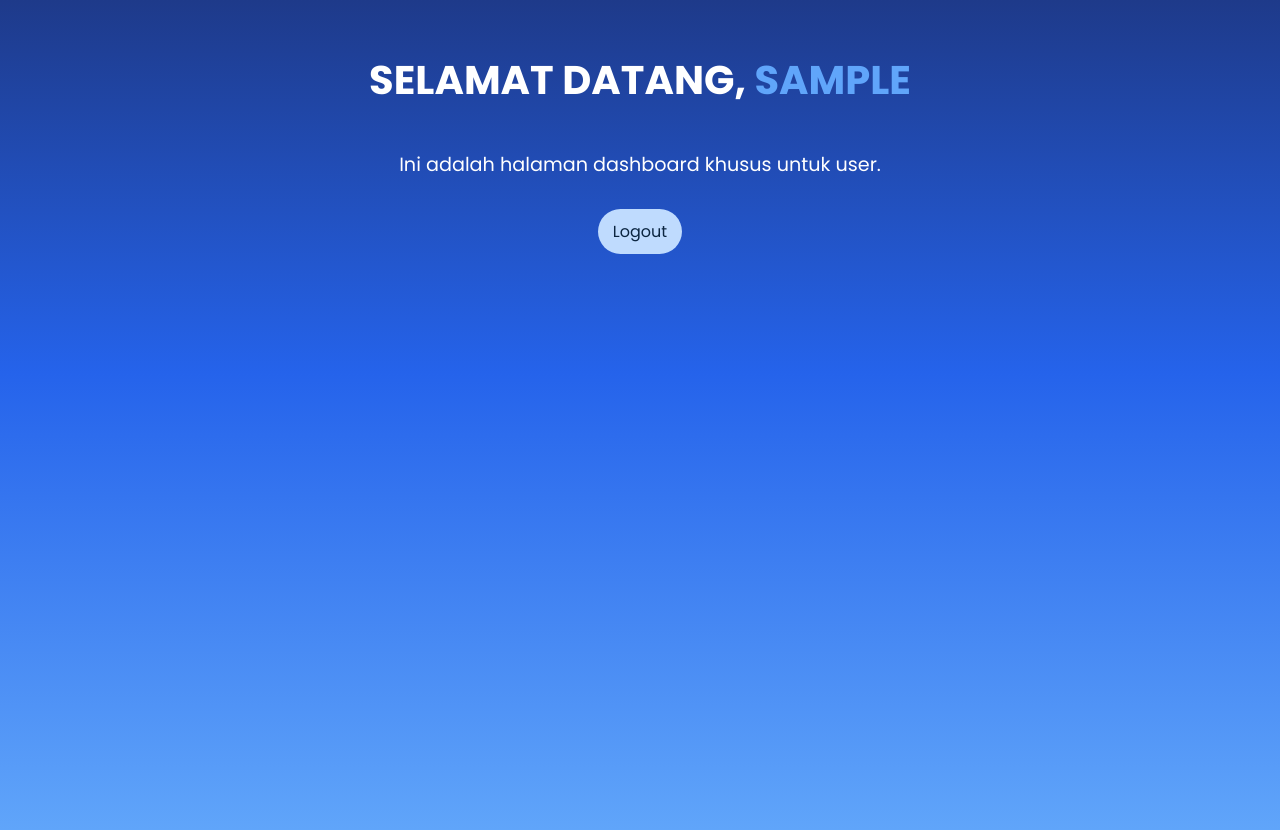
After one commit to CharlyIslami/login-system-php, a PHP site: page /halaman_user.php in a window 1280 px wide. The commit adds this page. Run offline with PHP 8.4, Linux system fonts and the light colour scheme; the visitor is signed in with stand-in values (Sample User, id 1).

Commit message:
Make dashboard for user and admin, add css for dashboard

```diff
--- a/config.php
+++ b/config.php
@@ -2,7 +2,7 @@
 $host = "localhost";
 $user = "root";
 $pass = "";
-$db = "login_sistemm";
+$db = "login_sistem";
 
 $koneksi = mysqli_connect($host, $user, $pass, $db);
 
--- /dev/null
+++ b/dashboard.css
@@ -0,0 +1,85 @@
+* {
+    padding: 0;
+    margin: 0;
+    box-sizing: border-box;
+}
+
+body {
+    font-family: 'poppins', sans-serif;
+    background: linear-gradient(180deg, #1e3a8a 0%, #2563eb 45%, #60a5fa 100%);
+    color: white;
+    min-height: 100vh;
+}
+
+h1 {
+    padding: 20px 30px;
+    text-align: center;
+    font-size: 2.5rem;
+    margin-top: 30px;
+    text-transform: uppercase;
+    animation: fadeIn 1s ease;
+}
+
+@keyframes fadeIn {
+    from {
+        opacity: 0;
+        transform: translateY(30px);
+    } to {
+        opacity: 1;
+        transform: translateY(0);
+    }
+}
+
+p {
+    font-size: 1.2rem;
+    text-align: center;
+    margin-top: 20px;
+    animation: fadeInUp 1.5s ease 0.3s;
+    opacity: 0;
+    animation-fill-mode: forwards;
+}
+
+@keyframes fadeInUp {
+    from {
+        opacity: 0;
+        transform: translateY(30px);
+    } to {
+        opacity: 1;
+        transform: translateY(0);
+    }
+}
+
+.p {
+    color: #60a5fa;
+}
+
+a {
+    display: block;
+    width: fit-content;
+    text-decoration: none;
+    color: #0b2540;
+    background: #bfdbfe;
+    padding: 10px 15px;
+    border-radius: 30px;
+    margin: 30px auto;
+    transition: all 0.5s ease;
+    animation: fade 2s ease 0.5s;
+    opacity: 0;
+    animation-fill-mode: forwards;
+}
+
+@keyframes fade {
+    from {
+        opacity: 0;
+        transform: translateY(30px);
+    } to {
+        opacity: 1;
+        transform: translateY(0);
+    }
+}
+
+a:hover {
+    color: white;
+    background: linear-gradient(90deg, #2563eb 0%, #1e40af 100%);
+    transform: translateY(-3px);
+}
--- /dev/null
+++ b/halaman_user.php
@@ -0,0 +1,26 @@
+<?php
+session_start();
+if (!isset($_SESSION['username']) || $_SESSION['level'] != 'user'){
+    header("Location: login.php");
+    exit;
+}
+?>
+
+<!DOCTYPE html>
+<html lang="en">
+<head>
+    <meta charset="UTF-8">
+    <meta name="viewport" content="width=device-width, initial-scale=1.0">
+    <title>Document</title>
+    <link rel="stylesheet" href="dashboard.css">
+    <link rel="preconnect" href="https://fonts.googleapis.com">
+    <link rel="preconnect" href="https://fonts.gstatic.com" crossorigin>
+    <link href="https://fonts.googleapis.com/css2?family=Inter:ital,opsz,wght@0,14..32,100..900;1,14..32,100..900&family=Lato:ital,wght@0,100;0,300;0,400;0,700;0,900;1,100;1,300;1,400;1,700;1,900&family=Poppins:wght@400;600;700&display=swap" rel="stylesheet">
+</head>
+<body>
+    <h1>Selamat datang, <span class="p"><?= $_SESSION['username']; ?></span></h1>
+    <p>Ini adalah halaman dashboard khusus untuk user.</p>
+    <a href="logout.php">Logout</a>
+
+</body>
+</html>
--- a/login.php
+++ b/login.php
@@ -33,12 +33,15 @@ if (isset($_POST['login'])) {
     <meta charset="UTF-8">
     <meta name="viewport" content="width=device-width, initial-scale=1.0">
     <link rel="stylesheet" href="style.css">
+    <link rel="preconnect" href="https://fonts.googleapis.com">
+    <link rel="preconnect" href="https://fonts.gstatic.com" crossorigin>
+    <link href="https://fonts.googleapis.com/css2?family=Inter:ital,opsz,wght@0,14..32,100..900;1,14..32,100..900&family=Lato:ital,wght@0,100;0,300;0,400;0,700;0,900;1,100;1,300;1,400;1,700;1,900&family=Poppins:wght@400;600;700&display=swap" rel="stylesheet">
     <title>Form Login</title>
 </head>
 
 <body>
     <div class="container">
-        <form class="login-form" action="login1.php" method="post">
+        <form class="login-form" action="" method="post">
             <h2>LOGIN</h2>
             <input type="text" name="username" placeholder="username">
             <input type="password" name="password" placeholder="password">
--- /dev/null
+++ b/logout.php
@@ -0,0 +1,6 @@
+<?php
+session_start();
+session_destroy();
+header("Location: login.php");
+exit;
+?>
--- a/style.css
+++ b/style.css
@@ -1,6 +1,6 @@
 body {
-    font-family: Arial, sans-serif;
-   background: linear-gradient(180deg, #ffffff 0%, #eef6ff 100%);
+    font-family: 'poppins', sans-serif;
+    background: linear-gradient(180deg, #ffffff 0%, #eef6ff 100%);
     display: flex;
     justify-content: center;
     align-items: center;
```
Also changed, not shown: halaman_admin.php (added, +26 -0 lines).
